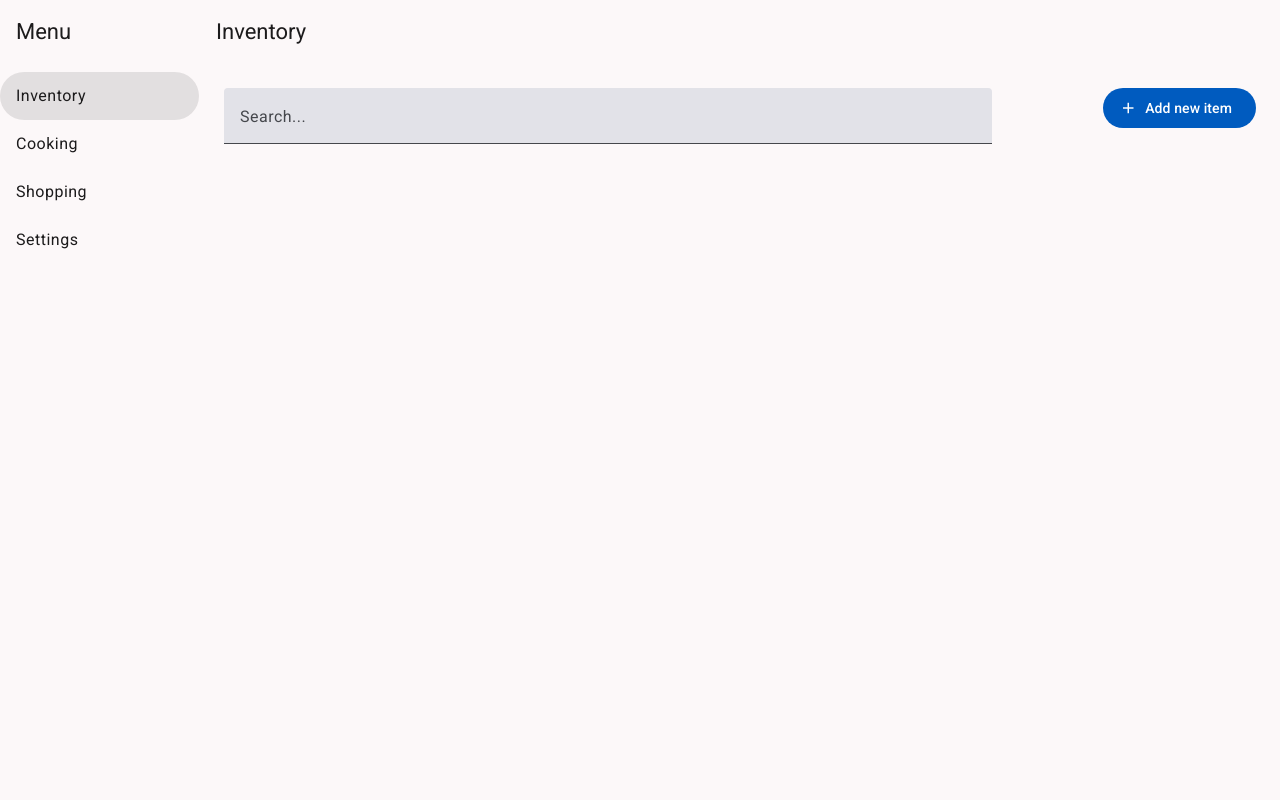
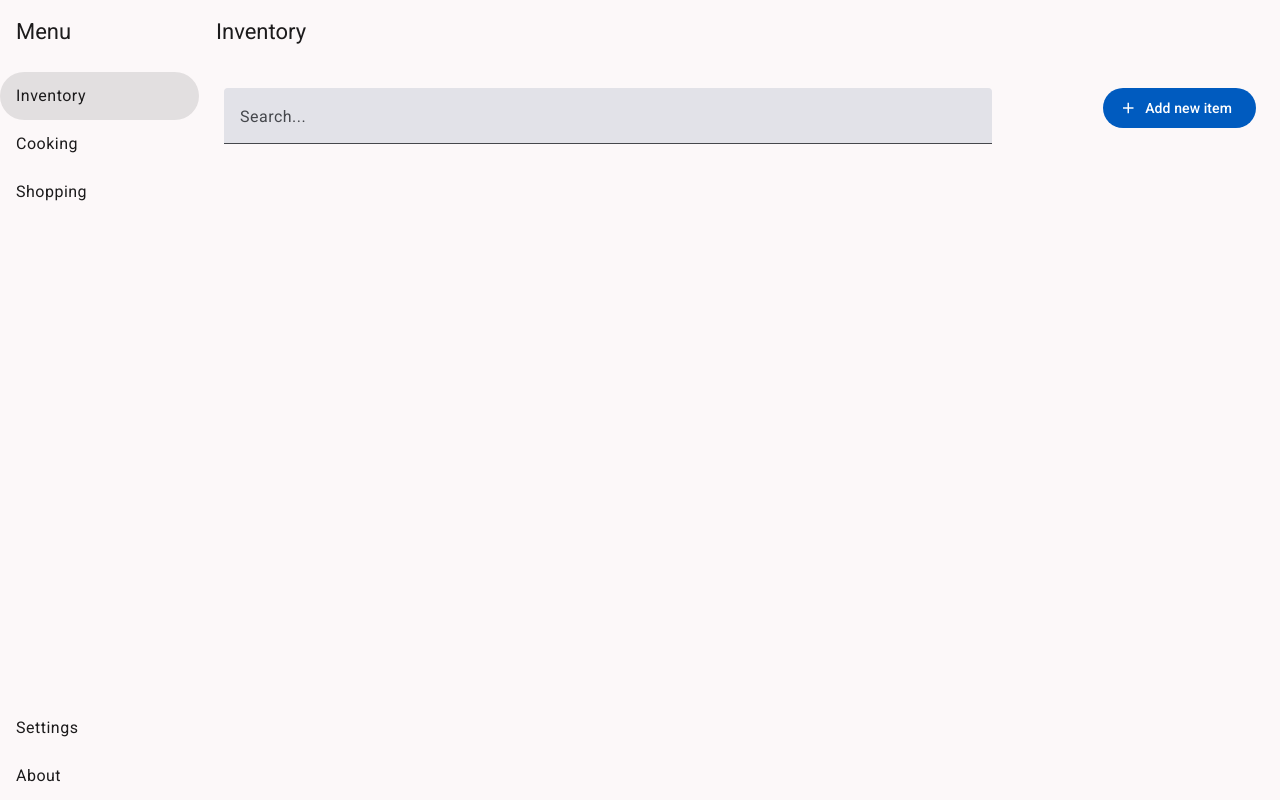
Before and after one commit to worhello/inventory-manager, an Angular app: page /inventory in a window 1280 px wide. Built offline with nearby package versions, Linux system fonts and the light colour scheme.

Commit message:
Add About page to UI as bottom option

```diff
--- a/src/app/app.html
+++ b/src/app/app.html
@@ -28,12 +28,20 @@
         routerLinkActive="activebutton"
         ariaCurrentWhenActive="page"
         >Shopping</a>
+      <div class="bottom-nav-options">
         <a
           mat-list-item
           routerLink="/settings"
           routerLinkActive="activebutton"
           ariaCurrentWhenActive="page"
           >Settings</a>
+        <a
+          mat-list-item
+          routerLink="/about"
+          routerLinkActive="activebutton"
+          ariaCurrentWhenActive="page"
+          >About</a>
+      </div>
     </mat-nav-list>
   </mat-sidenav>
   <mat-sidenav-content>
--- a/src/app/app.routes.ts
+++ b/src/app/app.routes.ts
@@ -3,6 +3,7 @@ import { CookingView } from './cooking-view/cooking-view';
 import { InventoryView } from './inventory-view/inventory-view';
 import { ShoppingView } from './shopping-view/shopping-view';
 import { Settings } from './settings/settings';
+import { About } from './about/about';
 
 export const routes: Routes = [
   { path: '', redirectTo: '/inventory', pathMatch: 'full' },
@@ -10,4 +11,5 @@ export const routes: Routes = [
   { path: 'shopping', component: ShoppingView, data: {title: 'Shopping'} },
   { path: 'cooking', component: CookingView, data: {title: 'Cooking'} },
   { path: 'settings', component: Settings, data: {title: 'Settings'} },
+  { path: 'about', component: About, data: {title: 'About'} },
 ];
--- a/src/app/app.scss
+++ b/src/app/app.scss
@@ -27,3 +27,9 @@
     background-color: rgba(255, 255, 255, 0.1);
   }
 }
+
+.bottom-nav-options {
+  width: 100%;
+  position:absolute;
+  bottom: 0;
+}
```
Lines whose indentation alone changed are shown as unchanged.
